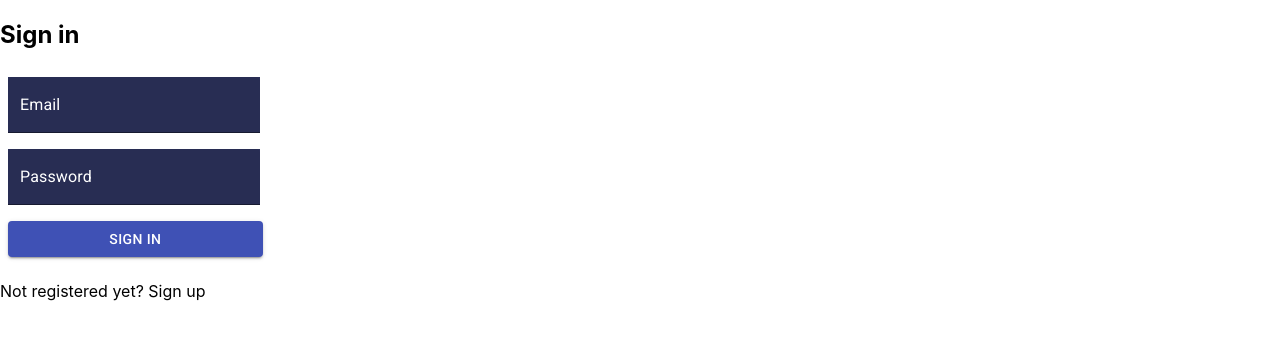
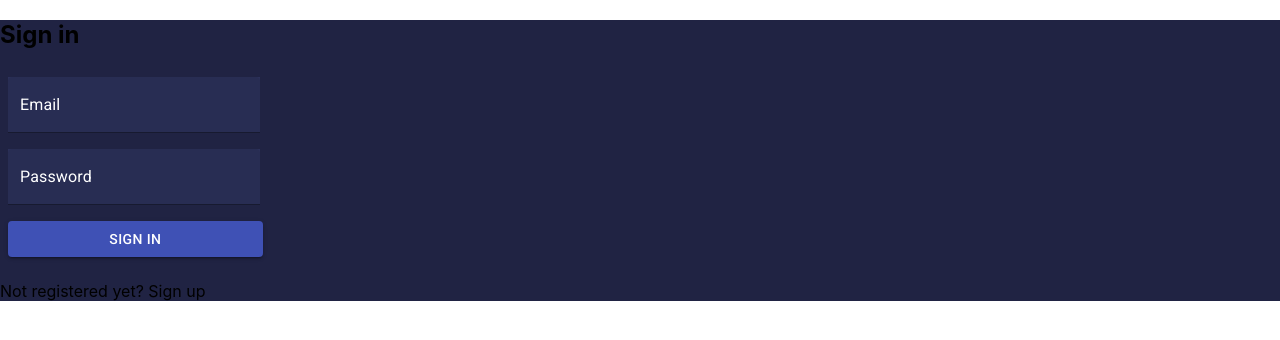
Before and after one commit to hamadagh/Real-time-chat-app, a React (Create React App) app in the folder frontend/: page / in a window 1280 px wide. Shown: the top 340 px of the page. Built offline with nearby package versions, Linux system fonts and the light colour scheme.

Commit message:
adding background to sign-in and sign-up components

```diff
--- a/frontend/src/pages/auth/AuthStyle.css
+++ b/frontend/src/pages/auth/AuthStyle.css
@@ -1,6 +1,11 @@
 .sign-up {
   display: flex;
   flex-direction: column;
+  background-color: #202343;
+}
+
+.sign-in {
+  background-color: #202343;
 }
 
 .input-field {
```
